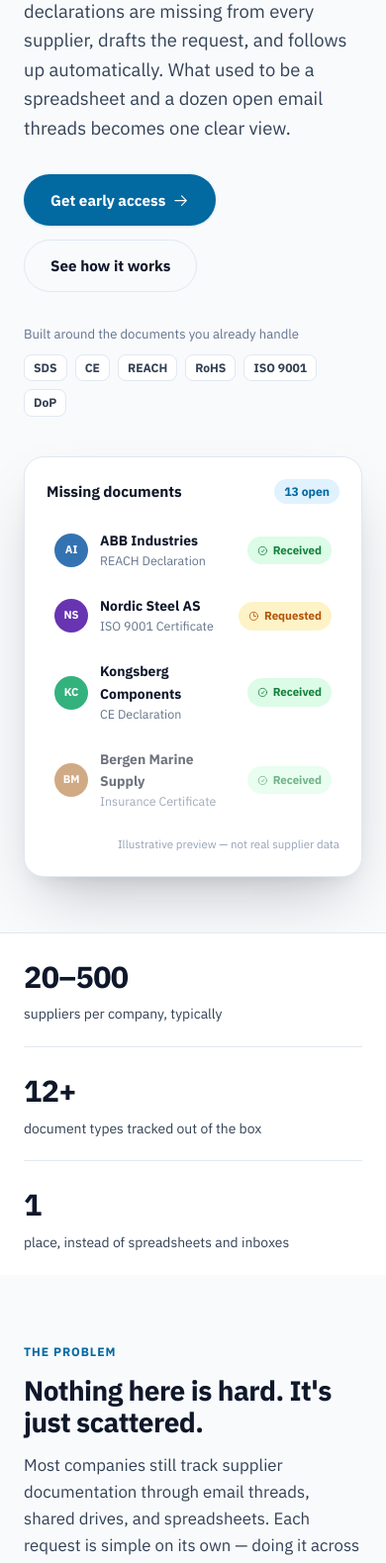
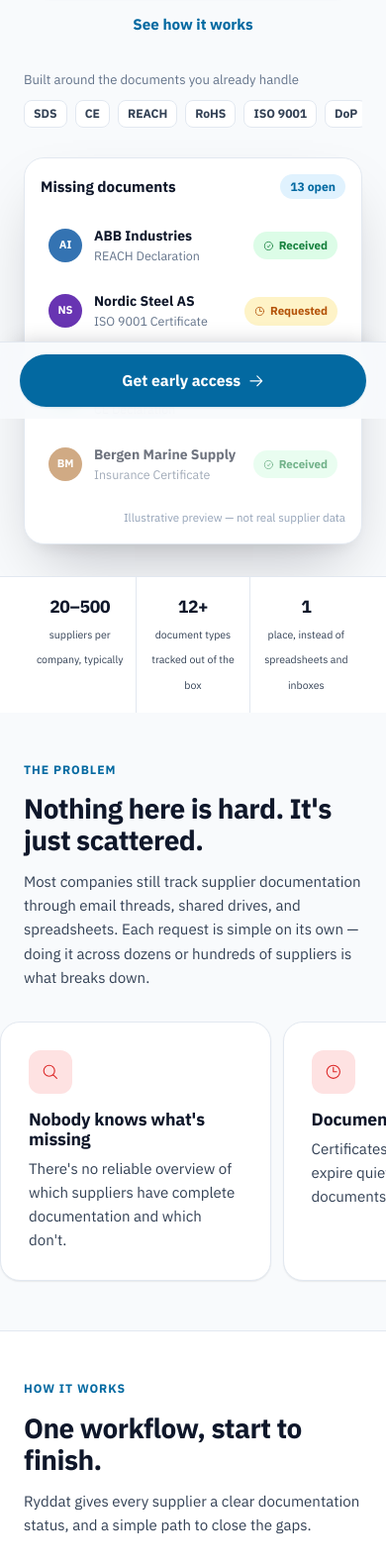
Before and after one commit to fordi-off/ryddat, a plain HTML site: page index.html in a window 390 px wide. Shown: the part 421-2000 px from the top of the page at 99% size. Drawn offline with Linux system fonts and the light colour scheme.

Commit message:
Rebuild mobile layout as genuinely mobile: fixed bottom CTA bar, horizontal scroll-snap card carousels, vertical timeline for steps, scrollable chip rows

```diff
--- a/index.html
+++ b/index.html
@@ -222,33 +222,41 @@
           <span class="step-icon">
             <svg class="icon" viewBox="0 0 24 24" fill="none" stroke="currentColor" stroke-width="1.5" aria-hidden="true"><path stroke-linecap="round" stroke-linejoin="round" d="M18 18.72a9.094 9.094 0 0 0 3.741-.479 3 3 0 0 0-4.682-2.72m.94 3.198.001.031c0 .225-.012.447-.037.666A11.944 11.944 0 0 1 12 21c-2.17 0-4.207-.576-5.963-1.584A6.062 6.062 0 0 1 6 18.719m12 0a5.971 5.971 0 0 0-.941-3.197m0 0A5.995 5.995 0 0 0 12 12.75a5.995 5.995 0 0 0-5.058 2.772m0 0a3 3 0 0 0-4.681 2.72 8.986 8.986 0 0 0 3.74.477m.94-3.197a5.971 5.971 0 0 0-.94 3.197M15 6.75a3 3 0 1 1-6 0 3 3 0 0 1 6 0Zm6 3a2.25 2.25 0 1 1-4.5 0 2.25 2.25 0 0 1 4.5 0Zm-13.5 0a2.25 2.25 0 1 1-4.5 0 2.25 2.25 0 0 1 4.5 0Z"/></svg>
           </span>
+          <div class="step-body">
             <span class="step-num">01</span>
             <h3>Add suppliers &amp; requirements</h3>
             <p>Build your supplier list and define which documents each one needs to provide.</p>
+          </div>
         </li>
         <li class="step reveal reveal-delay-1">
           <span class="step-icon">
             <svg class="icon" viewBox="0 0 24 24" fill="none" stroke="currentColor" stroke-width="1.5" aria-hidden="true"><path stroke-linecap="round" stroke-linejoin="round" d="m21 21-5.197-5.197m0 0A7.5 7.5 0 1 0 5.196 5.196a7.5 7.5 0 0 0 10.607 10.607Z"/></svg>
           </span>
+          <div class="step-body">
             <span class="step-num">02</span>
             <h3>See what's missing</h3>
             <p>One view shows missing, expiring, and expired documents across every supplier.</p>
+          </div>
         </li>
         <li class="step reveal reveal-delay-2">
           <span class="step-icon">
             <svg class="icon" viewBox="0 0 24 24" fill="none" stroke="currentColor" stroke-width="1.5" aria-hidden="true"><path stroke-linecap="round" stroke-linejoin="round" d="M6 12 3.269 3.125A59.769 59.769 0 0 1 21.485 12 59.768 59.768 0 0 1 3.27 20.875L5.999 12Zm0 0h7.5"/></svg>
           </span>
+          <div class="step-body">
             <span class="step-num">03</span>
             <h3>Request &amp; track</h3>
             <p>Generate a request email, send it, and track the reply — with reminders when suppliers go quiet.</p>
+          </div>
         </li>
         <li class="step reveal reveal-delay-3">
           <span class="step-icon">
             <svg class="icon" viewBox="0 0 24 24" fill="none" stroke="currentColor" stroke-width="1.5" aria-hidden="true"><path stroke-linecap="round" stroke-linejoin="round" d="m20.25 7.5-.625 10.632a2.25 2.25 0 0 1-2.247 2.118H6.622a2.25 2.25 0 0 1-2.247-2.118L3.75 7.5M10 11.25h4M3.375 7.5h17.25c.621 0 1.125-.504 1.125-1.125v-1.5c0-.621-.504-1.125-1.125-1.125H3.375c-.621 0-1.125.504-1.125 1.125v1.5c0 .621.504 1.125 1.125 1.125Z"/></svg>
           </span>
+          <div class="step-body">
             <span class="step-num">04</span>
             <h3>Store &amp; monitor</h3>
             <p>Received files land in the right supplier profile, with expiration dates tracked automatically.</p>
+          </div>
         </li>
       </ol>
     </div>
@@ -377,6 +385,13 @@
 
 </main>
 
+<div class="mobile-cta-bar" id="mobileCtaBar">
+  <a href="#early-access" class="btn btn-primary">
+    Get early access
+    <svg class="icon" viewBox="0 0 24 24" fill="none" stroke="currentColor" stroke-width="1.75" aria-hidden="true"><path stroke-linecap="round" stroke-linejoin="round" d="M13.5 4.5 21 12m0 0-7.5 7.5M21 12H3"/></svg>
+  </a>
+</div>
+
 <script src="script.js"></script>
 </body>
 </html>
--- a/styles.css
+++ b/styles.css
@@ -101,6 +101,9 @@ a { color: var(--color-accent); text-decoration: none; }
 .skip-link:focus { top: 12px; }
 
 .icon { width: 1.1em; height: 1.1em; flex-shrink: 0; }
+
+/* Fixed bottom action bar — mobile only, see the max-width:720px block */
+.mobile-cta-bar { display: none; }
 
 /* Reveal on scroll */
 .reveal {
@@ -614,9 +617,17 @@ a { color: var(--color-accent); text-decoration: none; }
   .steps::before { display: none; }
 }
 
+/* Mobile — a genuine mobile layout, not a squeezed desktop one:
+   horizontal scroll-snap carousels instead of long card stacks, a fixed
+   bottom action bar instead of a header button, a real timeline for steps,
+   scrollable chip rows instead of wrapped pill blocks. */
 @media (max-width: 720px) {
+  body { padding-bottom: 76px; }
+
+  /* Nav */
   .nav { display: none; }
   .nav-toggle { display: inline-flex; }
+  .header-actions .btn-primary { display: none; }
   .site-header.open .nav {
     display: flex;
     flex-direction: column;
@@ -630,19 +641,115 @@ a { color: var(--color-accent); text-decoration: none; }
     border-bottom: 1px solid var(--color-border);
     gap: 16px;
   }
-  .stat-strip-inner { grid-template-columns: 1fr; }
-  .stat { border-right: none; border-top: 1px solid var(--color-border); padding: 20px 0; }
-  .stat:first-child { border-top: none; }
-  .grid-3 { grid-template-columns: 1fr; }
-  .steps { grid-template-columns: 1fr; }
+
+  /* Fixed bottom action bar replaces the header CTA on mobile */
+  .mobile-cta-bar {
+    display: flex;
+    position: fixed;
+    left: 0;
+    right: 0;
+    bottom: 0;
+    z-index: 60;
+    padding: 12px 20px calc(12px + env(safe-area-inset-bottom));
+    background: rgba(248, 250, 252, 0.92);
+    backdrop-filter: blur(10px);
+    border-top: 1px solid var(--color-border);
+    box-shadow: 0 -12px 24px -18px rgba(2, 6, 23, 0.3);
+  }
+  .mobile-cta-bar .btn { width: 100%; padding: 13px 20px; font-size: 0.98rem; }
+
+  /* Hero — tuned for phone, not shrunk desktop */
+  .hero { padding-top: 20px; }
+  .hero-grid { padding-bottom: 32px; gap: 28px; }
+  .eyebrow { font-size: 0.7rem; padding: 5px 12px 5px 8px; margin-bottom: 16px; }
+  .hero h1 { font-size: 1.85rem; }
+  .hero-sub { font-size: 0.98rem; max-width: none; margin-top: 14px; margin-bottom: 22px; }
+  .hero-actions { flex-direction: column; align-items: stretch; gap: 4px; margin-bottom: 24px; }
+  .hero-actions .btn-primary { width: 100%; }
+  .hero-actions .btn-ghost {
+    border: none;
+    background: none;
+    color: var(--color-accent);
+    padding: 10px 4px;
+  }
+  .trust-strip { flex-direction: column; align-items: flex-start; gap: 10px; }
+  .trust-tags {
+    flex-wrap: nowrap;
+    overflow-x: auto;
+    width: 100%;
+    padding-bottom: 2px;
+    -webkit-overflow-scrolling: touch;
+    scrollbar-width: none;
+  }
+  .trust-tags::-webkit-scrollbar { display: none; }
+  .trust-tags span { flex-shrink: 0; }
+  .product-card { padding: 16px; }
+  .floating-chip { display: none; }
+
+  /* Stat strip — compact row, not stacked blocks with dividers */
+  .stat-strip-inner { display: flex; }
+  .stat { flex: 1; padding: 16px 6px; border-right: 1px solid var(--color-border); text-align: center; }
+  .stat:last-child { border-right: none; }
+  .stat-num { font-size: 1.1rem; }
+  .stat-label { font-size: 0.66rem; line-height: 1.3; }
+
+  /* Section rhythm, tighter and distinct from desktop */
+  .section { padding: 44px 0; }
+  .section-head { margin-bottom: 28px; }
+  .section-lead { font-size: 0.94rem; }
+
+  /* Problem & feature cards — horizontal scroll-snap carousel */
+  .grid-3 {
+    display: flex;
+    overflow-x: auto;
+    scroll-snap-type: x mandatory;
+    gap: 12px;
+    margin: 0 -24px;
+    padding: 4px 24px 6px;
+    -webkit-overflow-scrolling: touch;
+    scrollbar-width: none;
+  }
+  .grid-3::-webkit-scrollbar { display: none; }
+  .problem-card, .feature-card { flex: 0 0 80%; scroll-snap-align: start; }
+
+  /* How it works — a real vertical timeline, not boxed cards */
+  .steps { display: block; grid-template-columns: unset; margin-top: 24px; }
+  .steps::before { display: none; }
+  .step { display: flex; gap: 16px; padding-bottom: 26px; position: relative; }
+  .step::before {
+    content: "";
+    position: absolute;
+    left: 21px;
+    top: 44px;
+    bottom: 0;
+    width: 1px;
+    background: var(--color-border);
+  }
+  .step:last-child::before { display: none; }
+  .step:last-child { padding-bottom: 0; }
+  .step-icon { margin-bottom: 0; flex-shrink: 0; }
+  .step-body { flex: 1; min-width: 0; }
+  .step-num { margin-bottom: 4px; }
+
+  /* Who it's for — scrollable chip row, not a wrapped pill block */
+  .tag-row {
+    flex-wrap: nowrap;
+    overflow-x: auto;
+    margin: 0 -24px;
+    padding: 0 24px 6px;
+    -webkit-overflow-scrolling: touch;
+    scrollbar-width: none;
+  }
+  .tag-row::-webkit-scrollbar { display: none; }
+  .tag { flex-shrink: 0; }
+
+  /* CTA + footer */
+  .cta-section { padding-top: 40px; }
+  .cta-compact { flex-direction: column; align-items: stretch; padding-bottom: 28px; gap: 20px; }
+  .cta-text { max-width: none; }
+  .early-access-form { flex-direction: column; align-items: stretch; }
+  .input-group { width: 100%; }
+  .input-group input { width: auto; }
+  .early-access-form .btn { width: 100%; }
   .footer-inner { flex-direction: column; align-items: flex-start; gap: 14px; }
-  .cta-compact { flex-direction: column; align-items: flex-start; }
-  .early-access-form { width: 100%; }
-  .input-group { flex: 1; }
-  .input-group input { width: auto; flex: 1; }
-  .hero { padding-top: 56px; }
-  .hero-grid { padding-bottom: 56px; gap: 40px; }
-  .section { padding: 64px 0; }
-  .cta-section { padding: 64px 0; }
-  .floating-chip { display: none; }
 }
```
Lines whose indentation alone changed are shown as unchanged.
